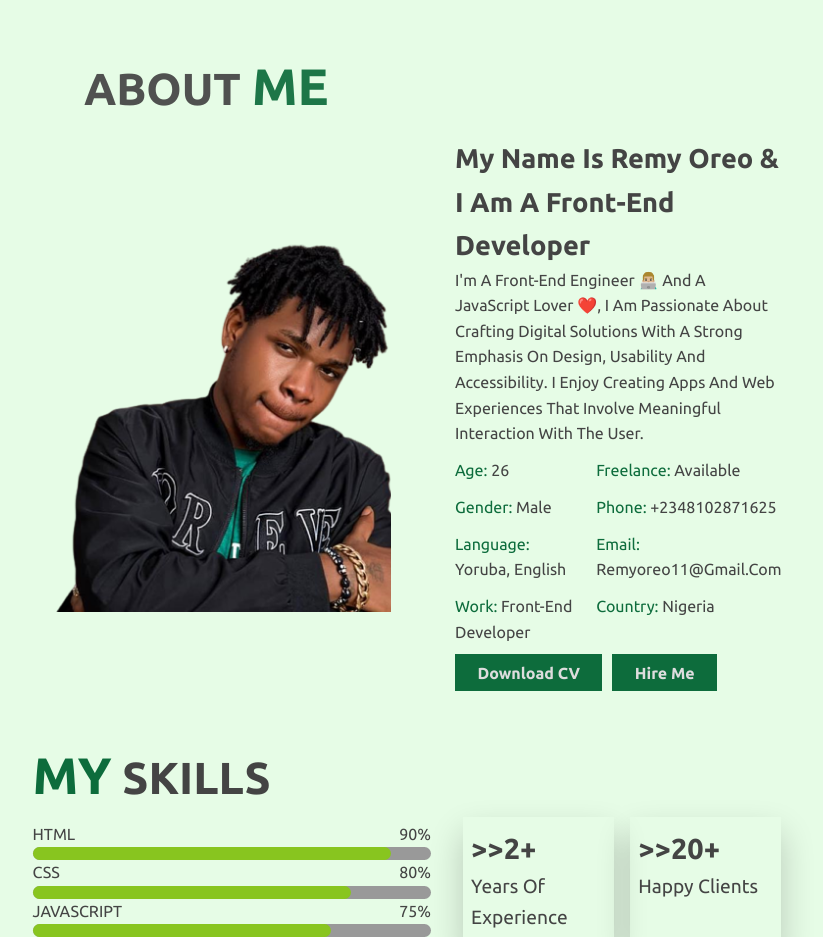
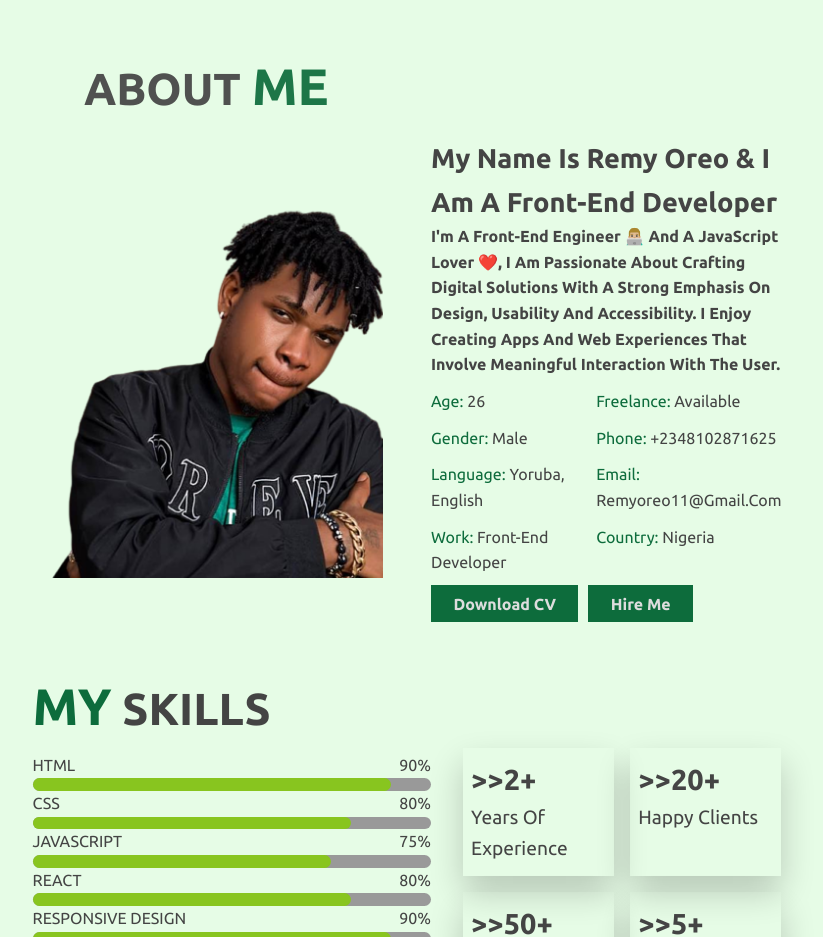
Before and after one commit to Oreolion/myPortfolioWithReact, a React (Vite) app: page / in a window 1280 px wide. Shown: the part 820-1757 px from the top of the page, without its empty margins (345-1168 px from the left). Built offline with nearby package versions, Linux system fonts and the light colour scheme.

Commit message:
new commit

```diff
--- a/src/index.css
+++ b/src/index.css
@@ -287,13 +287,13 @@ h1 span {
 
 .inner-about-me {
   display: flex;
-  gap: 4rem;
+  gap: 3rem;
   flex-wrap: wrap;
   align-items: center;
 }
 
 .about-me .row1 {
-  flex: 1 1 22rem;
+  flex: 1 1 20rem;
   height: 25rem;
 }
 
@@ -317,6 +317,9 @@ h1 span {
 .row2 p {
   font-size: 1rem;
   margin-bottom: 0.7rem;
+}
+.row2 h2 + p {
+    font-weight: bold;
 }
 
 .row2 p span {
```
